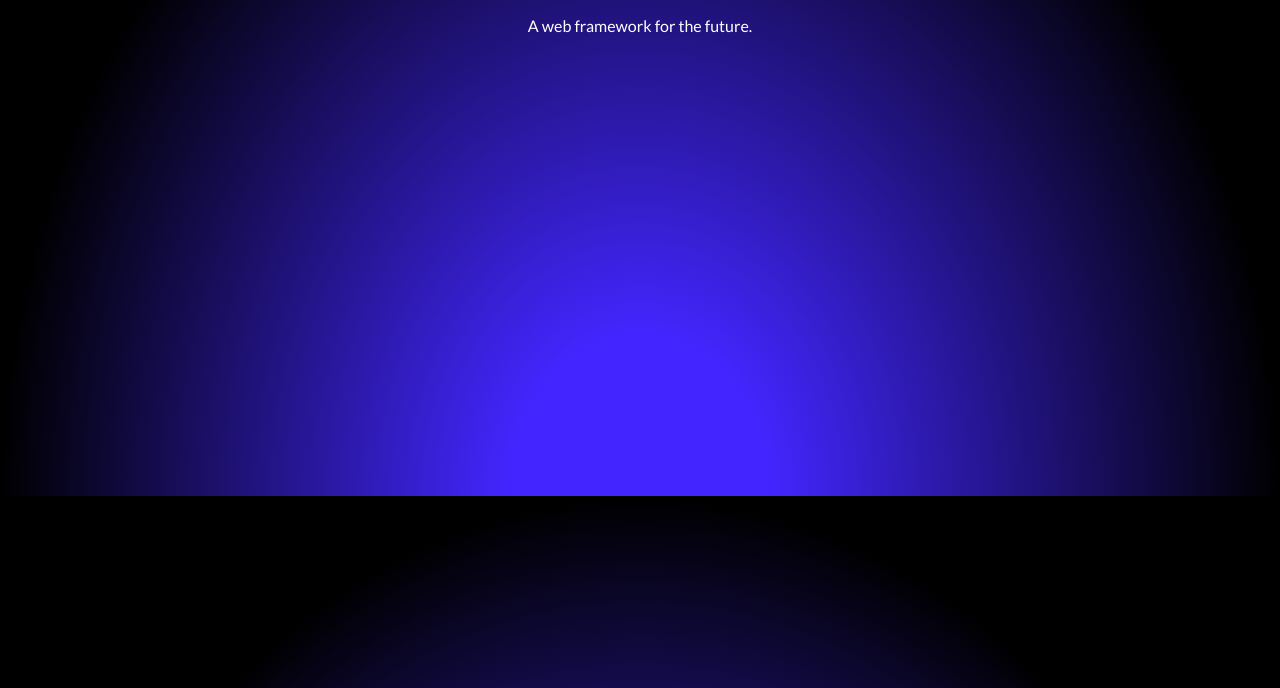
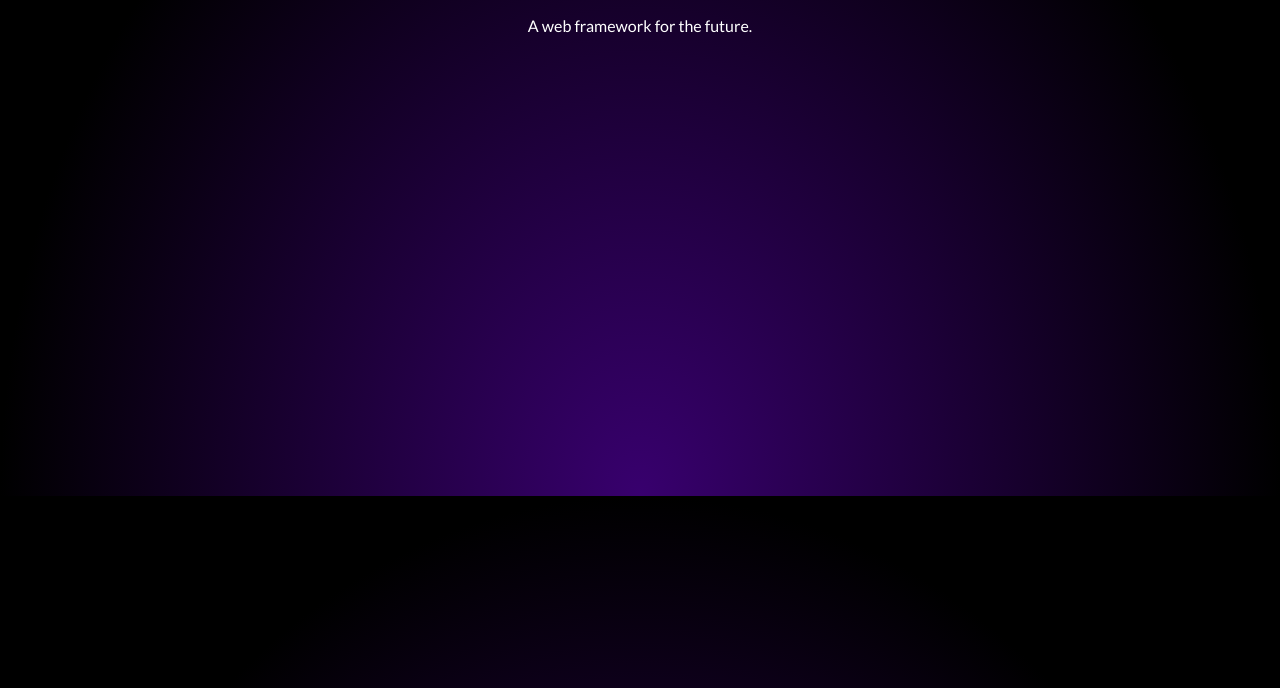
Before and after one commit to tanagram/tanagram, a plain HTML site: page index.html in a window 1280 px wide. Shown: the part 304-992 px from the top of the page. Drawn offline with Linux system fonts and the light colour scheme.

Commit message:
Darken gradient

```diff
--- a/index.html
+++ b/index.html
@@ -9,23 +9,17 @@
     }
     body {
       /* IE10+ */
-      background-image: -ms-radial-gradient(center bottom, ellipse farthest-side, #4326FF 0%, #4326FF 20%, #000000 100%);
-
+      background-image: -ms-radial-gradient(center bottom, ellipse farthest-side, #38006E 0%, #000000 100%);
       /* Mozilla Firefox */
-      background-image: -moz-radial-gradient(center bottom, ellipse farthest-side, #4326FF 0%, #4326FF 20%, #000000 100%);
-
+      background-image: -moz-radial-gradient(center bottom, ellipse farthest-side, #38006E 0%, #000000 100%);
       /* Opera */
-      background-image: -o-radial-gradient(center bottom, ellipse farthest-side, #4326FF 0%, #4326FF 20%, #000000 100%);
-
+      background-image: -o-radial-gradient(center bottom, ellipse farthest-side, #38006E 0%, #000000 100%);
       /* Webkit (Safari/Chrome 10) */
-      background-image: -webkit-gradient(radial, center bottom, 0, center bottom, 250, color-stop(0, #4326FF), color-stop(20, #4326FF), color-stop(100, #000000));
-
+      background-image: -webkit-gradient(radial, center bottom, 0, center bottom, 250, color-stop(0, #38006E), color-stop(100, #000000));
       /* Webkit (Chrome 11+) */
-      background-image: -webkit-radial-gradient(center bottom, ellipse farthest-side, #4326FF 0%, #4326FF 20%, #000000 100%);
-
+      background-image: -webkit-radial-gradient(center bottom, ellipse farthest-side, #38006E 0%, #000000 100%);
       /* W3C Markup */
-      background-image: radial-gradient(ellipse farthest-side at center bottom, #4326FF 0%, #4326FF 20%, #000000 100%);
-
+      background-image: radial-gradient(ellipse farthest-side at center bottom, #38006E 0%, #000000 100%);
       background-attachment: fixed;
       background-repeat: no-repeat;
       color: white;
```
